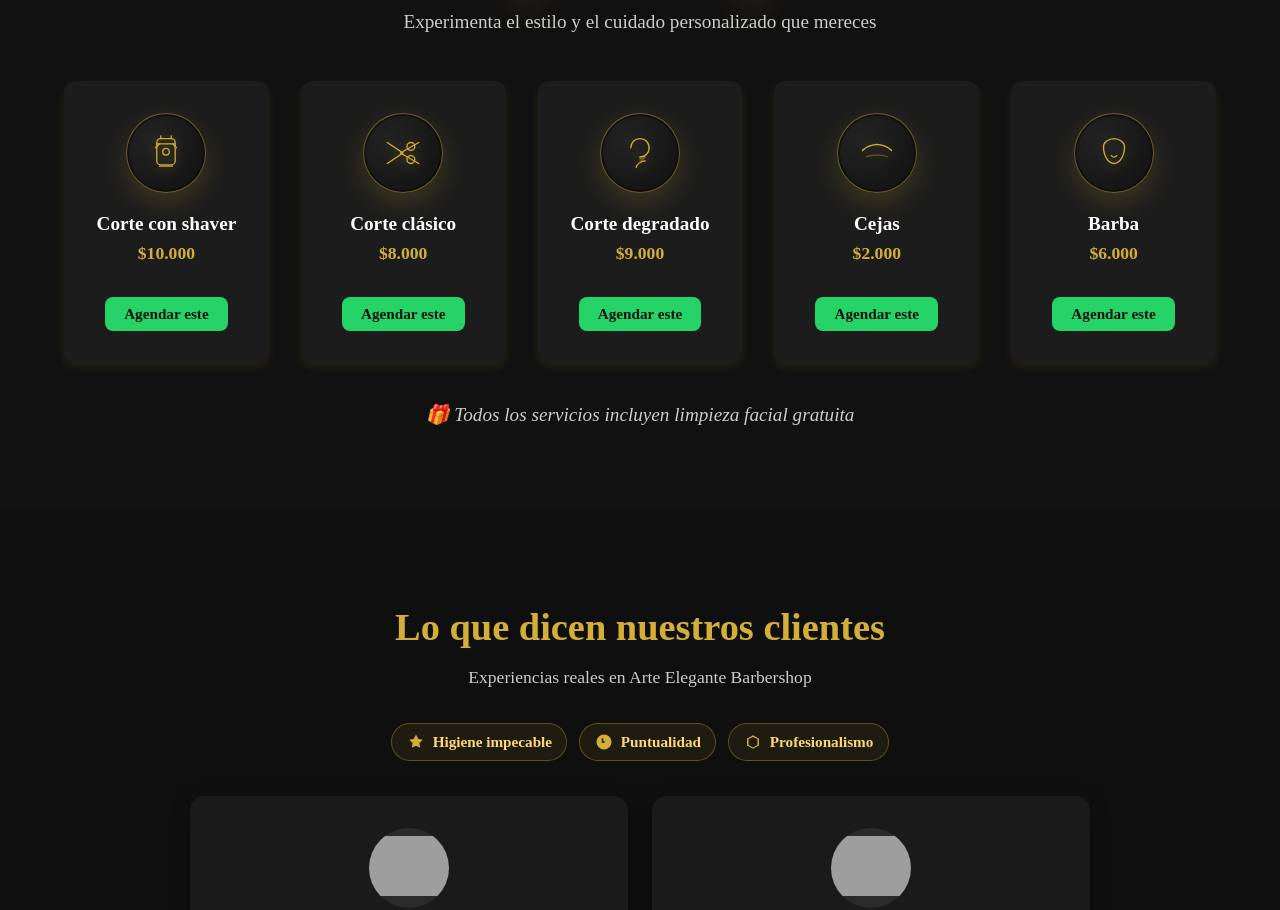
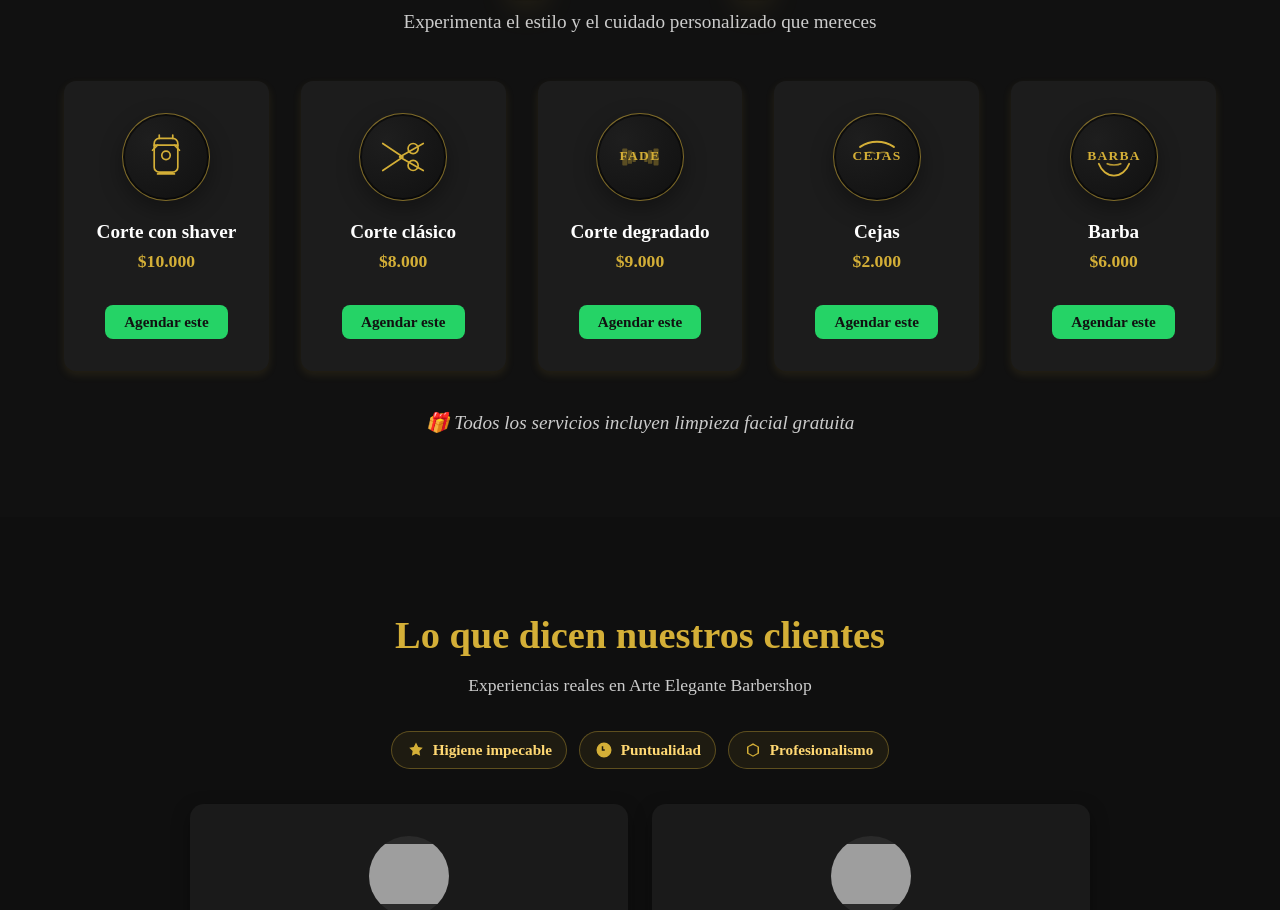
Before and after one commit to Marshelby/arte-elegante-barberia, a React (Vite) app: page / in a window 1280 px wide. Shown: the part 1801-2711 px from the top of the page. Built offline with nearby package versions, Linux system fonts and the light colour scheme; grey boxes are pictures that could not be loaded.

Commit message:
UI: emblemas tipográficos elegantes para fade/cejas/barba + CSS completo

```diff
--- a/src/sections/Servicios.css
+++ b/src/sections/Servicios.css
@@ -117,39 +117,45 @@
   box-shadow: 0 8px 20px rgba(212, 175, 55, 0.3);
 }
 
-/* ====== Íconos premium en SVG ====== */
+/* ====== Iconos (placas elegantes) ====== */
 .servicio-icono {
-  width: 78px;
-  height: 78px;
+  width: 86px;
+  height: 86px;
   margin: 0 auto 1rem;
   border-radius: 50%;
   background: radial-gradient(
-    120px 120px at 30% 30%,
-    #222 0%,
-    #121212 60%,
+    140px 140px at 30% 30%,
+    #1e1e1e 0%,
+    #101010 60%,
     #0a0a0a 100%
   );
-  border: 1px solid rgba(212, 175, 55, 0.45);
+  border: 1px solid rgba(212, 175, 55, 0.55);
   display: grid;
   place-items: center;
   box-shadow:
-    0 0 0 2px rgba(0,0,0,0.4) inset,
-    0 10px 26px rgba(212, 175, 55, 0.18);
+    0 0 0 2px rgba(0,0,0,0.5) inset,
+    0 8px 22px rgba(0,0,0,0.35);
 }
 
+/* SVGs clásicos (tijeras / shaver) */
 .icono-svg {
-  width: 42px;
-  height: 42px;
+  width: 54px;
+  height: 54px;
   display: block;
-  filter: drop-shadow(0 2px 6px rgba(212, 175, 55, 0.35));
-  opacity: 0.98;
-  transition: transform .2s ease, filter .2s ease, opacity .2s ease;
+  filter: none;
+  opacity: 1;
+  transition: transform .15s ease;
 }
 
 .servicio-card:hover .icono-svg {
-  transform: translateY(-2px) scale(1.03);
-  filter: drop-shadow(0 6px 18px rgba(212, 175, 55, 0.45));
-  opacity: 1;
+  transform: translateY(-1px) scale(1.02);
+}
+
+/* Emblemas tipográficos (fade, cejas, barba) */
+.icono-typo {
+  width: 54px;
+  height: 54px;
+  display: block;
 }
 
 /* ====== Texto ====== */
--- a/src/sections/Servicios.jsx
+++ b/src/sections/Servicios.jsx
@@ -13,7 +13,7 @@ const BarberPole = () => (
   </div>
 );
 
-/* ========== Ícono genérico SVG ========== */
+/* ========== Icono SVG de archivo (shaver / tijeras) ========== */
 const IconSVG = ({ name, alt }) => (
   <img
     src={`/img/icons/${name}.svg`}
@@ -25,13 +25,95 @@ const IconSVG = ({ name, alt }) => (
   />
 );
 
-/* ========== Datos (ya sin emojis) ========== */
+/* ========== Emblemas tipográficos (claridad inmediata) ========== */
+/* Todos comparten tamaño y dorado; cada uno agrega un trazo sutil que sugiere el servicio. */
+const TypoEmblem = ({ label, variant }) => {
+  return (
+    <svg
+      className="icono-typo"
+      viewBox="0 0 64 64"
+      aria-label={label}
+      role="img"
+    >
+      {/* círculo guía invisible para centrado (no se pinta) */}
+      <g fill="none" stroke="none">
+        <circle cx="32" cy="32" r="31" />
+      </g>
+
+      {/* Texto principal */}
+      <text
+        x="32"
+        y="35"
+        textAnchor="middle"
+        fontSize="16"
+        fontWeight="700"
+        letterSpacing="1.5"
+        fill="#D4AF37"
+      >
+        {label.toUpperCase()}
+      </text>
+
+      {/* Rasgos por variante */}
+      {variant === 'fade' && (
+        <>
+          {/* dos barras laterales que “reducen” para sugerir degradado */}
+          <rect x="11" y="22" width="6" height="20" fill="#D4AF37" opacity="0.35" rx="1"/>
+          <rect x="17.5" y="24" width="5" height="16" fill="#D4AF37" opacity="0.35" rx="1"/>
+          <rect x="23" y="26" width="4" height="12" fill="#D4AF37" opacity="0.35" rx="1"/>
+          <rect x="37" y="26" width="4" height="12" fill="#D4AF37" opacity="0.35" rx="1"/>
+          <rect x="41.5" y="24" width="5" height="16" fill="#D4AF37" opacity="0.35" rx="1"/>
+          <rect x="48" y="22" width="6" height="20" fill="#D4AF37" opacity="0.35" rx="1"/>
+        </>
+      )}
+
+      {variant === 'brows' && (
+        <>
+          {/* arco superior: ceja */}
+          <path
+            d="M12 20c6-4 12-6 20-6s14 2 20 6"
+            stroke="#D4AF37"
+            strokeWidth="2.4"
+            strokeLinecap="round"
+            fill="none"
+          />
+          {/* dos líneas suaves a modo de párpados */}
+          <path d="M18 28c4-2 8-2 12 0" stroke="#D4AF37" strokeWidth="1.8" opacity="0.55" fill="none" />
+          <path d="M34 28c4-2 8-2 12 0" stroke="#D4AF37" strokeWidth="1.8" opacity="0.55" fill="none" />
+        </>
+      )}
+
+      {variant === 'beard' && (
+        <>
+          {/* contorno inferior tipo barba */}
+          <path
+            d="M14 40c3 8 10 14 18 14s15-6 18-14"
+            stroke="#D4AF37"
+            strokeWidth="2.2"
+            strokeLinecap="round"
+            fill="none"
+          />
+          {/* bigote sutil debajo del texto */}
+          <path
+            d="M24 40c3 2 13 2 16 0"
+            stroke="#D4AF37"
+            strokeWidth="2"
+            strokeLinecap="round"
+            opacity="0.85"
+            fill="none"
+          />
+        </>
+      )}
+    </svg>
+  );
+};
+
+/* ========== Datos ========== */
 const servicios = [
-  { nombre: 'Corte con shaver', icono: 'clipper', precio: '$10.000' },
-  { nombre: 'Corte clásico',   icono: 'scissors', precio: '$8.000' },
-  { nombre: 'Corte degradado', icono: 'fade',     precio: '$9.000' },
-  { nombre: 'Cejas',           icono: 'eyebrow',  precio: '$2.000' },
-  { nombre: 'Barba',           icono: 'beard',    precio: '$6.000' },
+  { nombre: 'Corte con shaver', icono: 'clipper', tipo: 'svg', precio: '$10.000' },
+  { nombre: 'Corte clásico',   icono: 'scissors', tipo: 'svg', precio: '$8.000' },
+  { nombre: 'Corte degradado', icono: 'FADE',     tipo: 'typo-fade', precio: '$9.000' },
+  { nombre: 'Cejas',           icono: 'CEJAS',    tipo: 'typo-brows', precio: '$2.000' },
+  { nombre: 'Barba',           icono: 'BARBA',    tipo: 'typo-beard', precio: '$6.000' },
 ];
 
 const whatsappURL = (servicio) =>
@@ -61,8 +143,11 @@ const Servicios = () => (
     <div className="servicios-grid">
       {servicios.map((s, idx) => (
         <div key={idx} className="servicio-card">
-          <div className="servicio-icono" aria-hidden="true">
-            <IconSVG name={s.icono} alt={s.nombre} />
+          <div className="servicio-icono">
+            {s.tipo === 'svg' && <IconSVG name={s.icono} alt={s.nombre} />}
+            {s.tipo === 'typo-fade'  && <TypoEmblem label={s.icono} variant="fade"  />}
+            {s.tipo === 'typo-brows' && <TypoEmblem label={s.icono} variant="brows" />}
+            {s.tipo === 'typo-beard' && <TypoEmblem label={s.icono} variant="beard" />}
           </div>
 
           <h3>{s.nombre}</h3>
```
